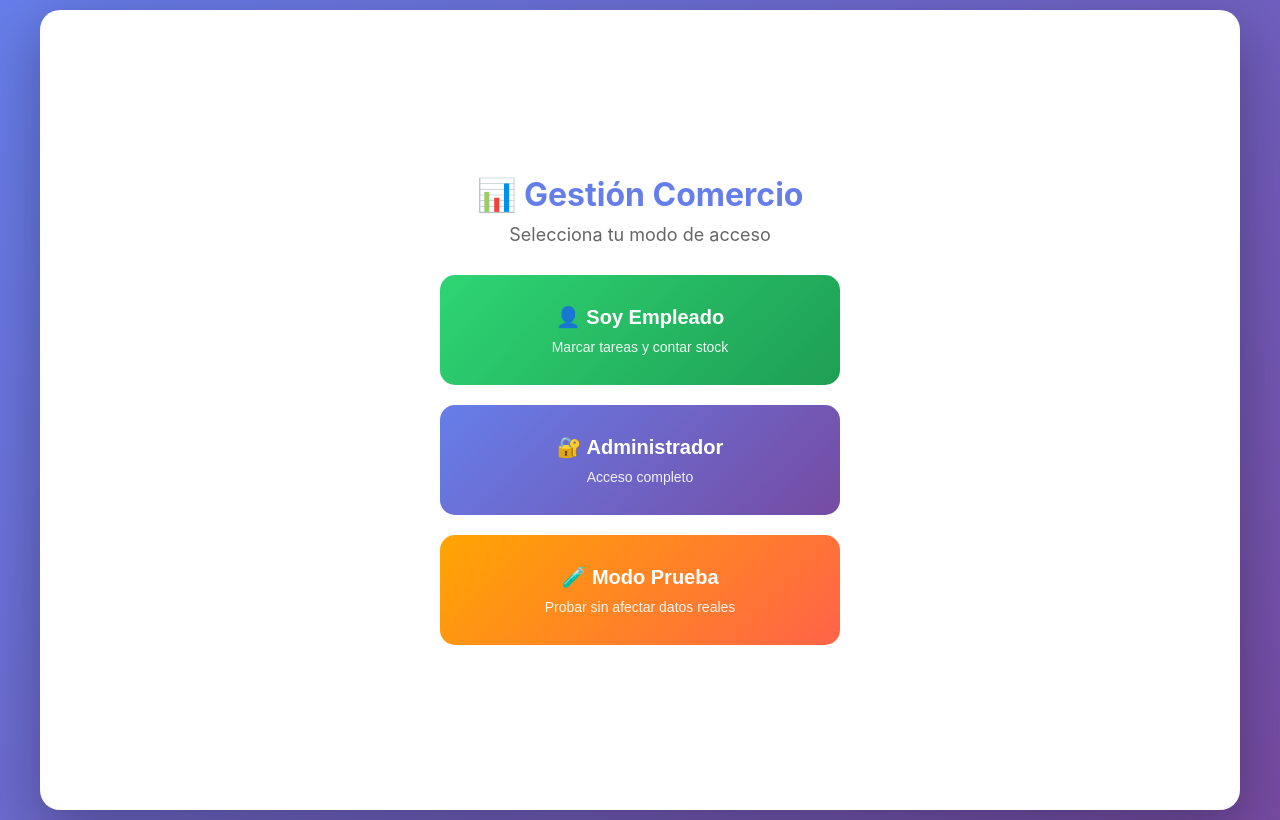
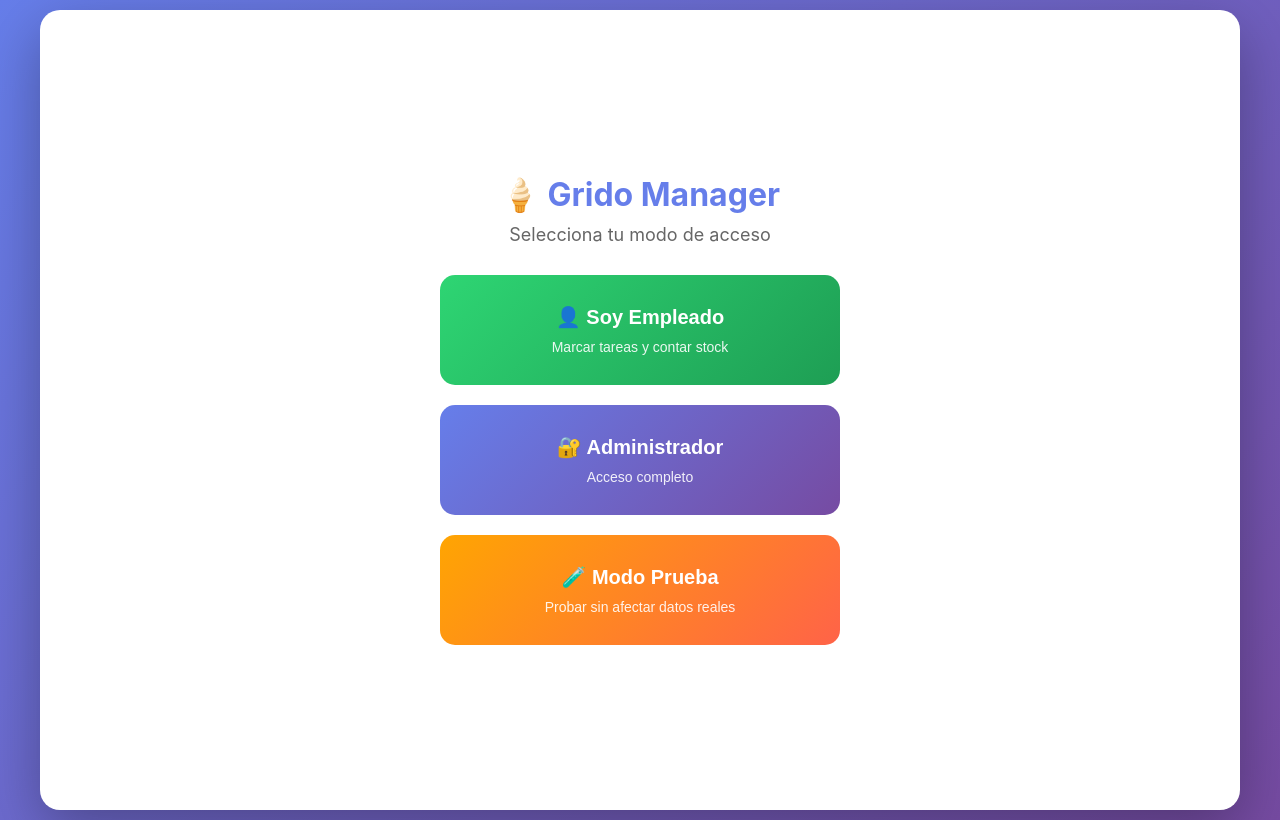
Before and after one commit to gridoagraciada3199/gestion-heladeria-grido, a plain HTML site: page index.html in a window 1280 px wide. Drawn offline with nearby package versions, Linux system fonts and the light colour scheme; no server answers.

Commit message:
Renombrar app a Grido Manager

```diff
--- a/index.html
+++ b/index.html
@@ -9,7 +9,7 @@
     <meta name="theme-color" content="#667eea">
     <meta name="mobile-web-app-capable" content="yes">
     <meta name="apple-mobile-web-app-capable" content="yes">
-    <meta name="apple-mobile-web-app-title" content="Gestión Grido">
+    <meta name="apple-mobile-web-app-title" content="Grido Manager">
     <script src="https://cdnjs.cloudflare.com/ajax/libs/jspdf/2.5.1/jspdf.umd.min.js"></script>
     <script src="https://cdnjs.cloudflare.com/ajax/libs/jspdf-autotable/3.5.31/jspdf.plugin.autotable.min.js"></script>
     <script src="https://cdnjs.cloudflare.com/ajax/libs/xlsx/0.18.5/xlsx.full.min.js"></script>
@@ -32,7 +32,7 @@
 
     <div class="app-container">
         <div id="pantallaLogin" class="pantalla-inicial">
-            <h1>📊 Gestión Comercio</h1>
+            <h1>🍦 Grido Manager</h1>
             <p>Selecciona tu modo de acceso</p>
             <div class="botones-modo">
                 <button class="btn-modo btn-empleado" onclick="mostrarLoginEmpleado()">
@@ -104,7 +104,7 @@
 
         <div id="appPrincipal" style="display:none;">
             <header class="header">
-                <h1>📊 Gestión Comercio</h1>
+                <h1>🍦 Grido Manager</h1>
                 <div class="header-info">
                     <span id="modoActual"></span>
                     <span id="currentDate"></span>
```
